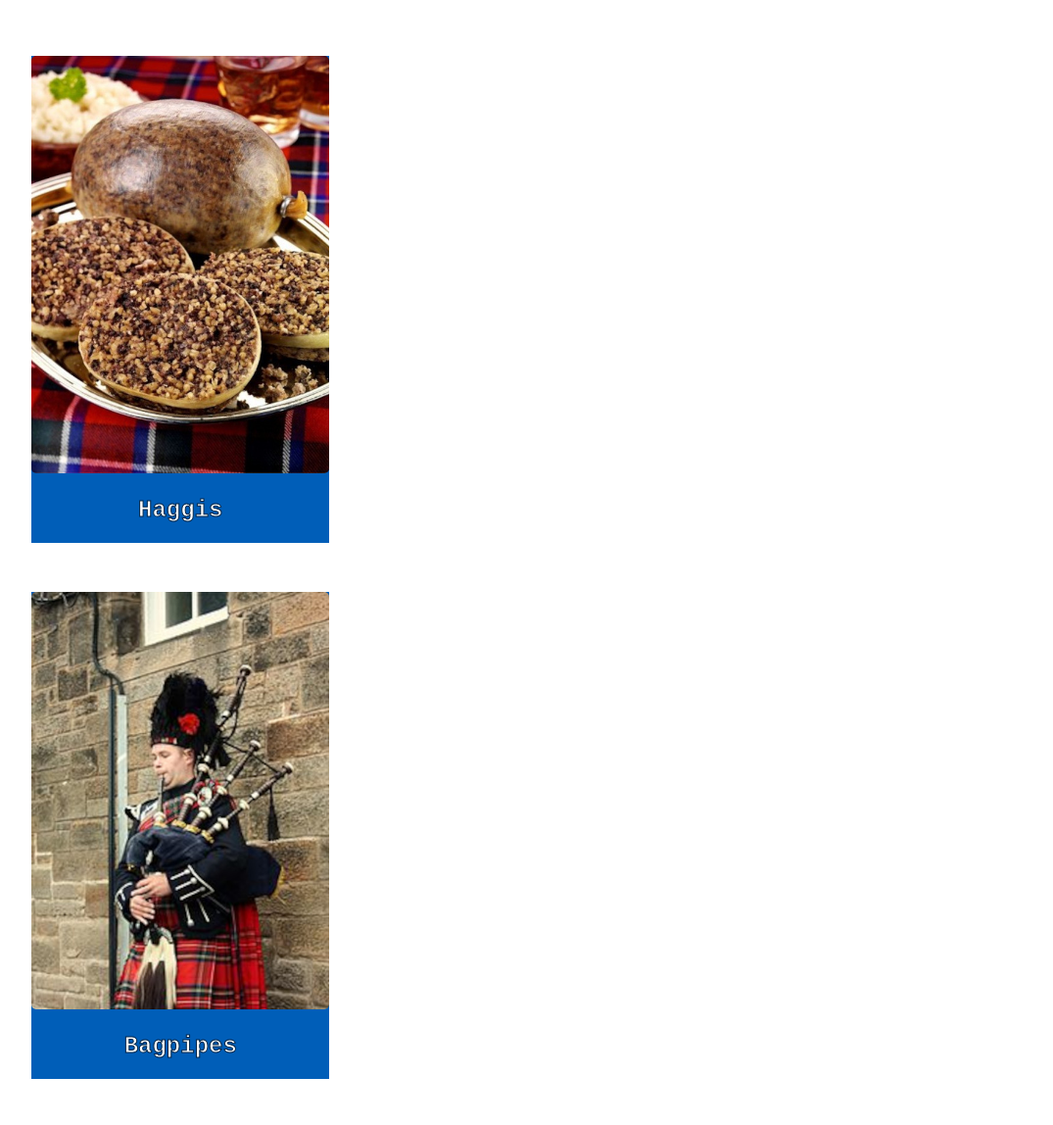
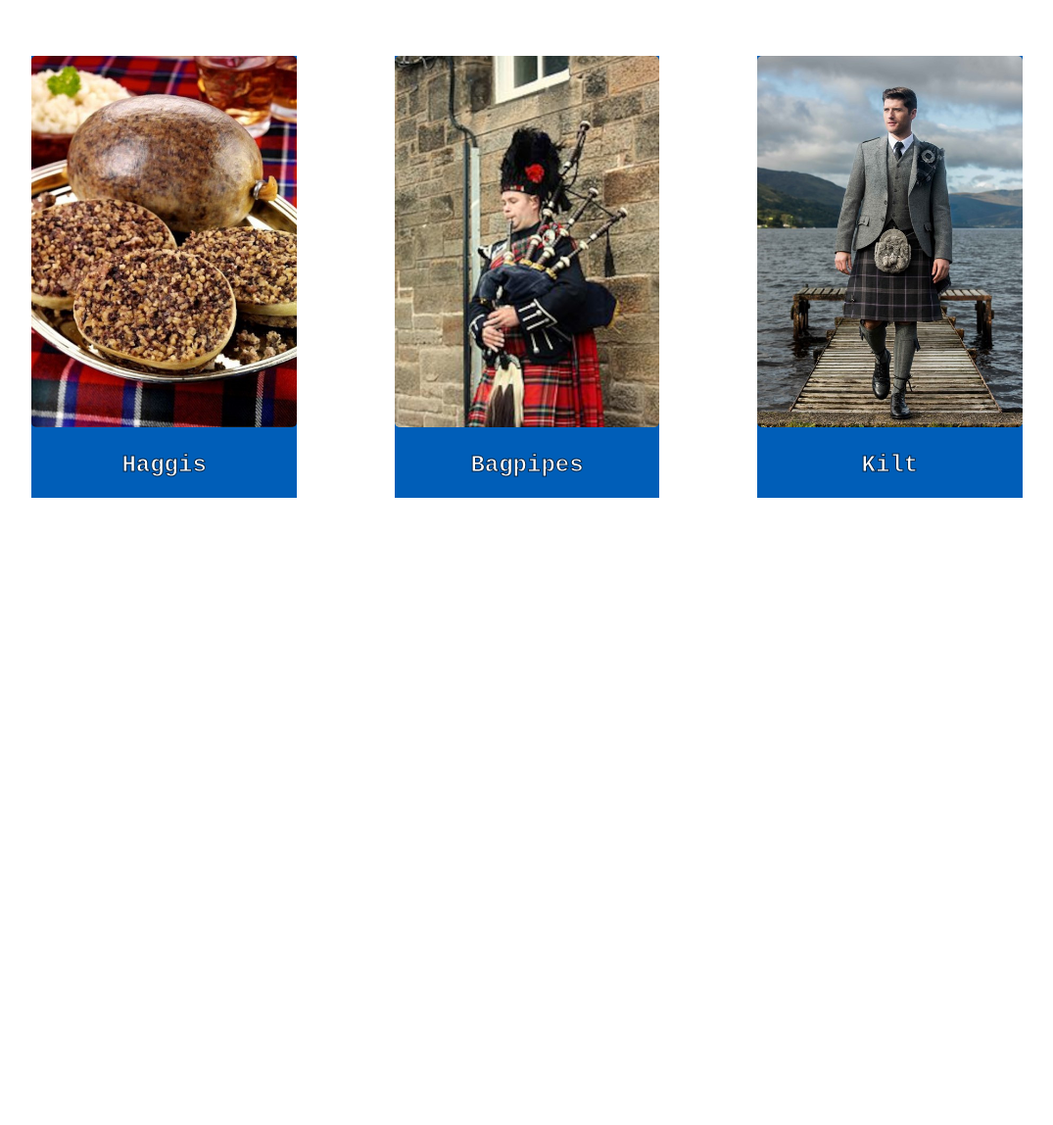
Before and after one commit to jackhaochenbai-tech/Test, a plain HTML site: page index.html in a window 1280 px wide. Shown: the part 2131-3279 px from the top of the page at 98% size, without its empty margins (102-1177 px from the left). After the commit the page ends 2647 px from the top, so only its background shows below. Drawn offline with Linux system fonts and the light colour scheme.

Commit message:
fixed three column

```diff
--- a/index.html
+++ b/index.html
@@ -48,23 +48,25 @@
 
     <!--three columns layout-->
     <section class="three-column">
+
+        <!-- Card 1 -->
         <div class="card">
             <img src="MyScotlandResources\images\haggis.jpg" alt="haggis">
             <h2 class="card-text">Haggis</h2>
         </div>
-    </section>
-        <section class="three-column">
+
+        <!-- Card 2 -->
         <div class="card">
             <img src="MyScotlandResources\images\bagpipes.jpg" alt="bagpipes">
             <h2 class="card-text">Bagpipes</h2>
         </div>
-    </section>
 
-        <section class="three-column">
+        <!-- Card 3 -->
         <div class="card">
             <img src="MyScotlandResources\images\kilt.jpg" alt="kilt">
             <h2 class="card-text">Kilt</h2>
         </div>
+
     </section>
     <!--three columns layout end-->
 </body>
--- a/style.css
+++ b/style.css
@@ -42,13 +42,12 @@ img{
 }
 
 .three-column {
-    display: grid;
-    grid-template-columns: repeat(3, 1fr);
-    gap: 50px;
-    width: 80%;
-    margin: auto;
-    margin-top: 40px;
-    margin-bottom: 50px;
+  display: grid;
+  grid-template-columns: repeat(3, 1fr);
+  gap: 100px;
+  width: 80%;
+  margin: auto;
+  margin-top: 40px;
 }
 
 .card{
```
